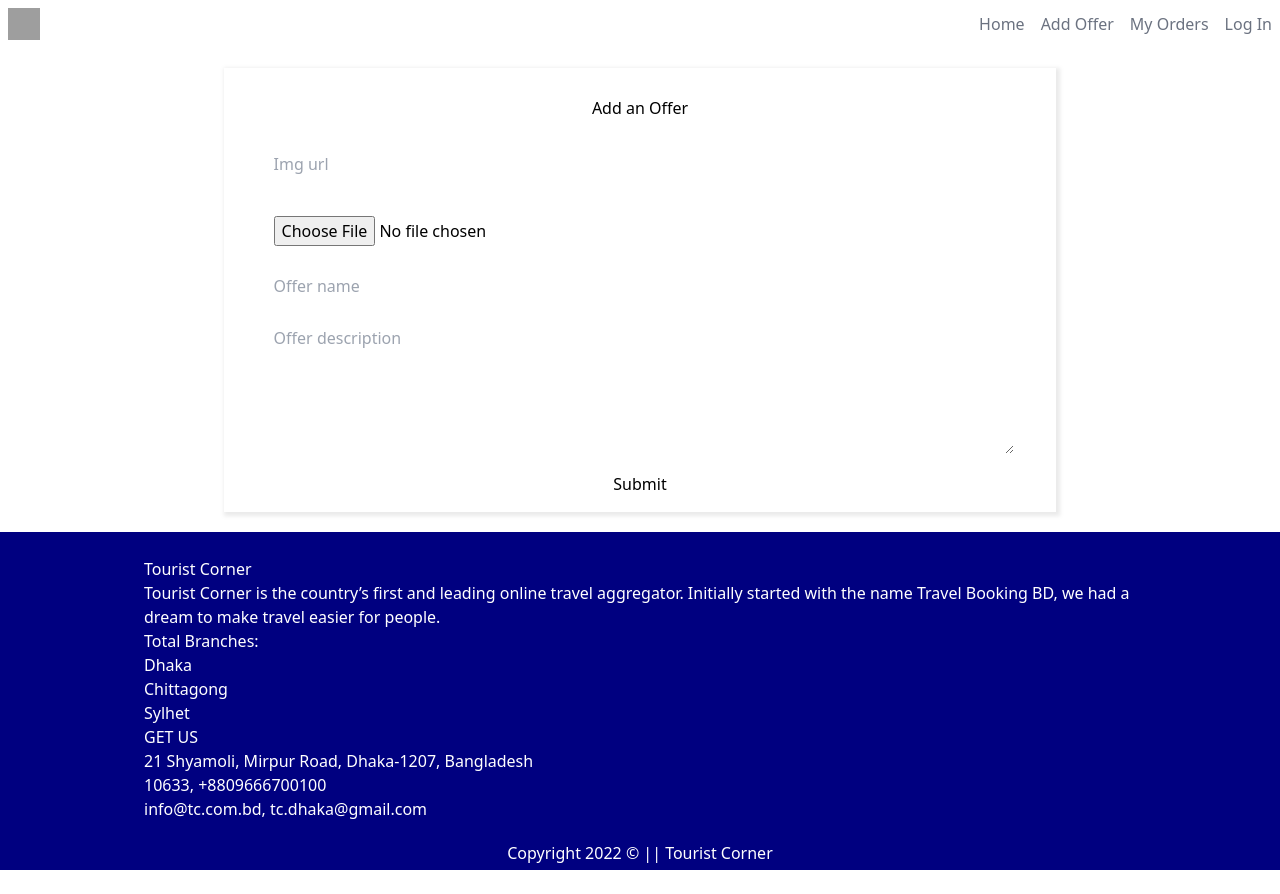
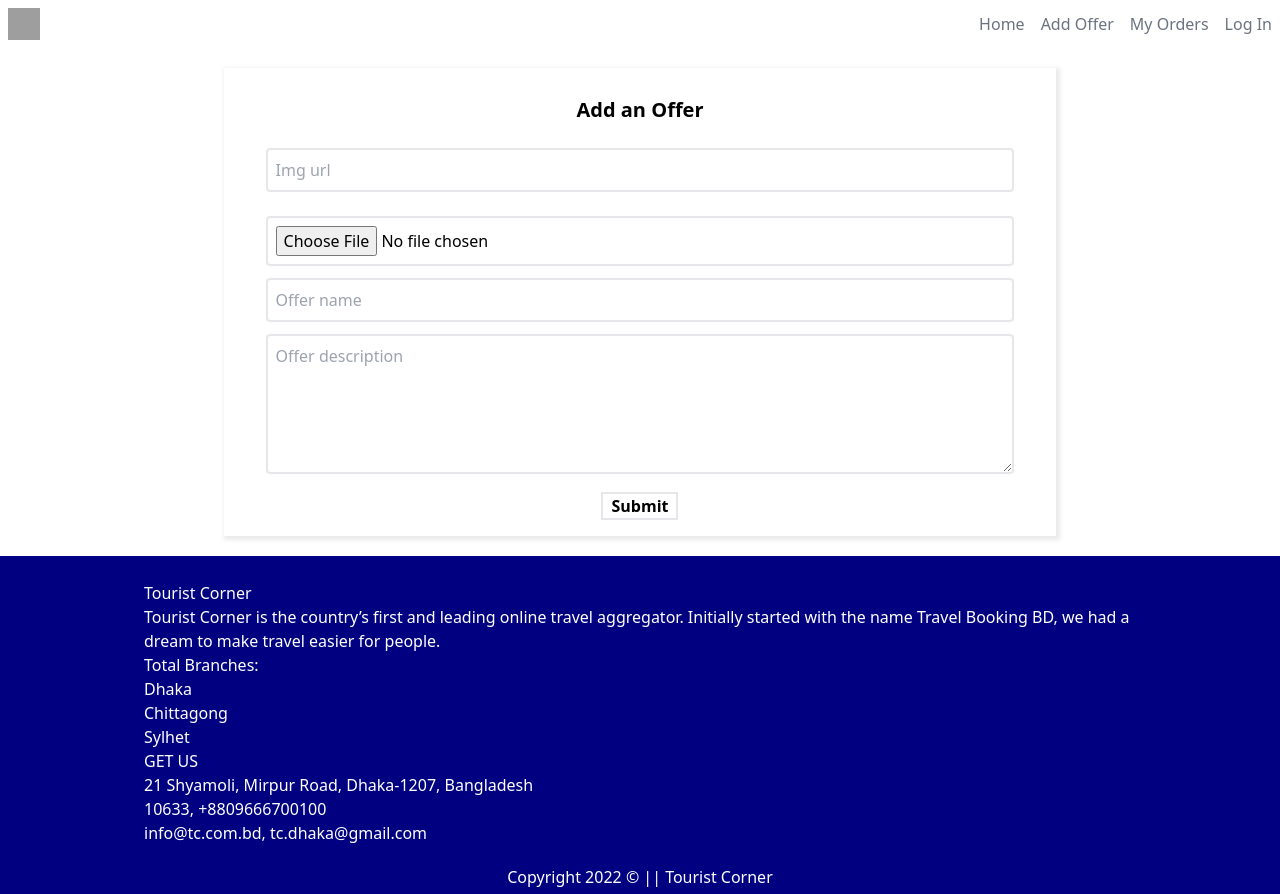
Before and after one commit to shuhelahmed1/tourist-corner-client-side, a React (Create React App) app: page /addoffer in a window 1280 px wide. Before the commit the page ends 870 px from the top, so only its background shows below. Built offline with nearby package versions, Linux system fonts and the light colour scheme; no server answers; grey boxes are pictures that could not be loaded.

Commit message:
some style updated

```diff
--- a/src/components/AddOffer/AddOffer.js
+++ b/src/components/AddOffer/AddOffer.js
@@ -32,13 +32,13 @@ const AddOffer = () => {
     return (
         <>
             <div  className='addOfferFormSection my-5 py-4 mx-auto'>
-            <h3 className='text-center my-3'>Add an Offer</h3>
+            <h3 className='text-center my-3 text-xl font-bold'>Add an Offer</h3>
             <form className='addOfferForm' onSubmit={handleAddOffer}>
-                <input placeholder='Img url' className='w-full border-1 rounded my-3 p-2' type="text" ref={urlRef}/>
-                <input placeholder='Upload file' className='w-full border-1 rounded my-3 p-2' type="file" ref={fileRef}/>
-                <input placeholder='Offer name' className='w-full border-1 rounded p-2' type="text" ref={nameRef}/>
-                <textarea placeholder='Offer description' className='w-full my-3 border-1 rounded p-2' name="" id="" cols="30" rows="5" ref={descriptionRef}></textarea>
-                <input className='btn btn-primary' type="submit" value='Submit'/>
+                <input placeholder='Img url' className='w-full border-2 rounded my-3 p-2' type="text" ref={urlRef}/>
+                <input placeholder='Upload file' className='w-full border-2 rounded my-3 p-2' type="file" ref={fileRef}/>
+                <input placeholder='Offer name' className='w-full border-2 rounded p-2' type="text" ref={nameRef}/>
+                <textarea placeholder='Offer description' className='w-full my-3 border-2 rounded p-2' name="" id="" cols="30" rows="5" ref={descriptionRef}></textarea>
+                <input className='font-bold border-2 px-2 cursor-pointer' type="submit" value='Submit'/>
             </form>
             </div>
         </>
--- a/src/components/MyOrders/MyOrders.css
+++ b/src/components/MyOrders/MyOrders.css
@@ -1,3 +1,13 @@
+.order-table td{
+    border: 1px solid black;
+    border-collapse: collapse;
+    text-align: center;
+}
+.order-table{
+    width: 80%;
+    margin: 0 auto;
+}
+
 .cancel-button{
     font-size: 14;
     font-weight: bold;
--- a/src/components/MyOrders/MyOrders.js
+++ b/src/components/MyOrders/MyOrders.js
@@ -31,11 +31,24 @@ const MyOrders = () => {
 
     return (
         <div className='w-75 mx-auto'>
-            <h2 className='my-3 text-center'>My Orders</h2>
+            <h2 className='my-3 text-center text-xl font-bold'>My Orders</h2>
             {
-                orders.map(order=> <li key={order._id}>{order.name} - {order.email} - {order.address} - {order.phone} -Id: {order._id} <button onClick={()=>handleDeleteOrder(order._id)}>Cancel</button>
-                <Link to={`/orders/${order._id}`}>Update Order</Link>
-                </li>)
+                orders.map(order=>
+                    <table className='order-table' key={order._id}>
+                        <tr>
+                            <td>{order.name}</td>
+                            <td>{order.email}</td>
+                            <td>{order.address}</td>
+                            <td>{order.phone}</td>
+                            <td>{order._id}</td>
+                            <td><button onClick={()=>handleDeleteOrder(order._id)}>Cancel</button></td>
+                            <td><Link to={`/orders/${order._id}`}>Update Order</Link></td>
+                        </tr>
+                    </table>
+                // <li key={order._id}>{order.name} - {order.email} - {order.address} - {order.phone} -Id: {order._id} <button onClick={()=>handleDeleteOrder(order._id)}>Cancel</button>
+                // <Link to={`/orders/${order._id}`}>Update Order</Link>
+                // </li>
+                )
             }
         </div>
     );
--- a/src/components/UpdateOrders/UpdateOrders.js
+++ b/src/components/UpdateOrders/UpdateOrders.js
@@ -29,9 +29,9 @@ const UpdateOrders = () => {
     return (
         <div>
             <h1>Order ID: {id}</h1>
-            <p>Adress: <input type="text" ref={addressRef}/></p>
-            <p>Phone: <input type="text" ref={phoneRef}/></p>
-            <button onClick={()=>handleUpdate(id)}>Update</button>
+            <p>Adress: <input className='border-2' type="text" ref={addressRef}/></p>
+            <p>Phone: <input className='border-2' type="text" ref={phoneRef}/></p>
+            <button className='border-2 px-2' onClick={()=>handleUpdate(id)}>Update</button>
         </div>
     );
 };
```
